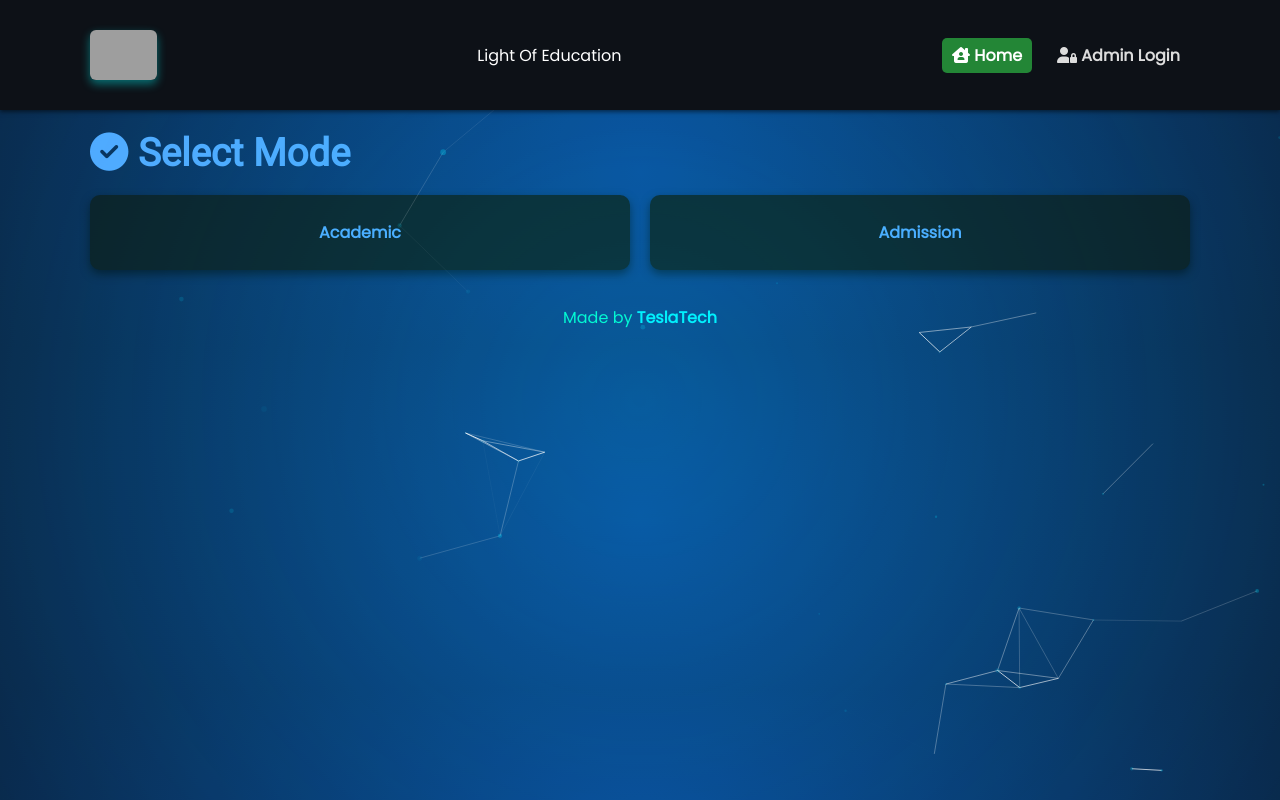
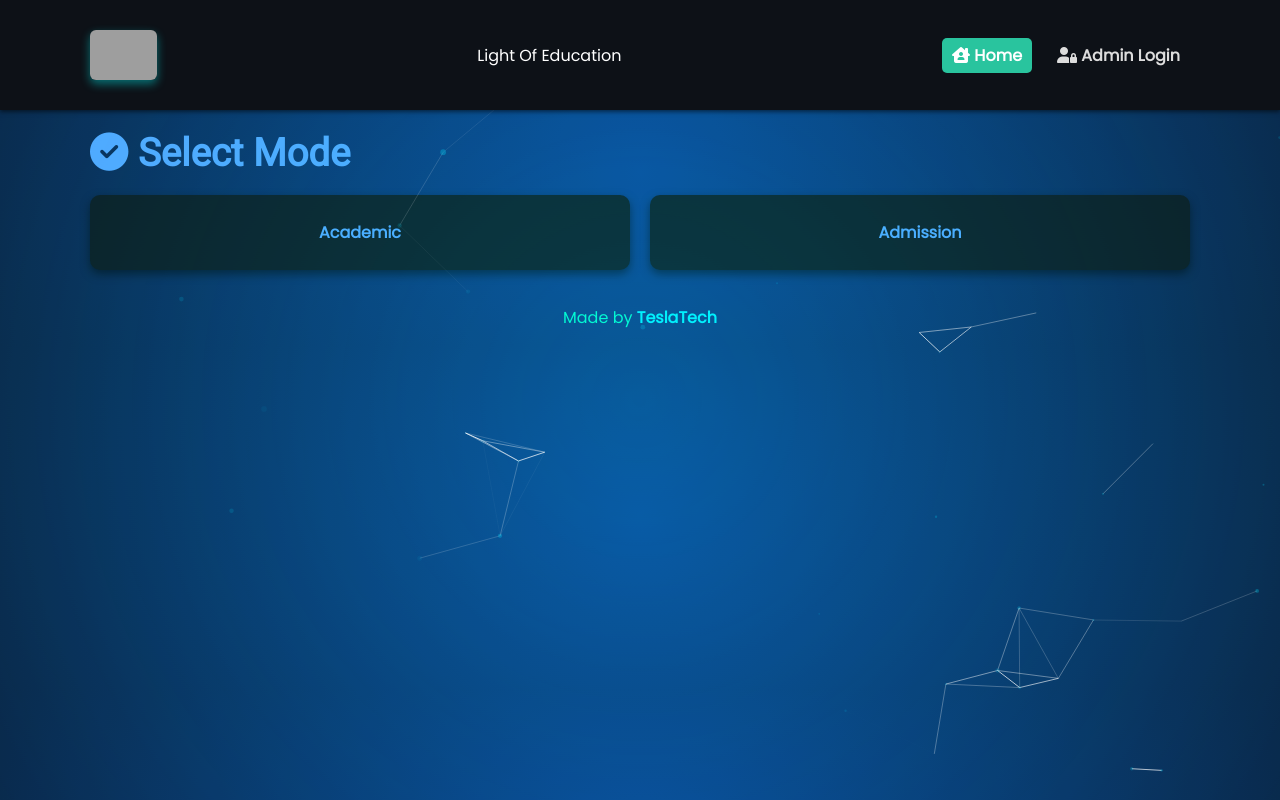
Before and after one commit to TeslaTech369/LOEPDFupload, a Flask app: page / in a window 1280 px wide, with the pointer over the restyled element. Run offline with Flask 3, Linux system fonts and the light colour scheme; some libraries are stand-ins or nearby versions; grey boxes are pictures that could not be loaded.

Commit message:
Update style.css

```diff
--- a/static/style.css
+++ b/static/style.css
@@ -122,7 +122,7 @@ h1, h2, h3, h4, h5, h6 {
 
 .nav-menu li a:hover,
 .nav-menu li a:focus {
-  background-color: #238636;
+  background-color: #29c49e;
   color: white;
 }
 
```
